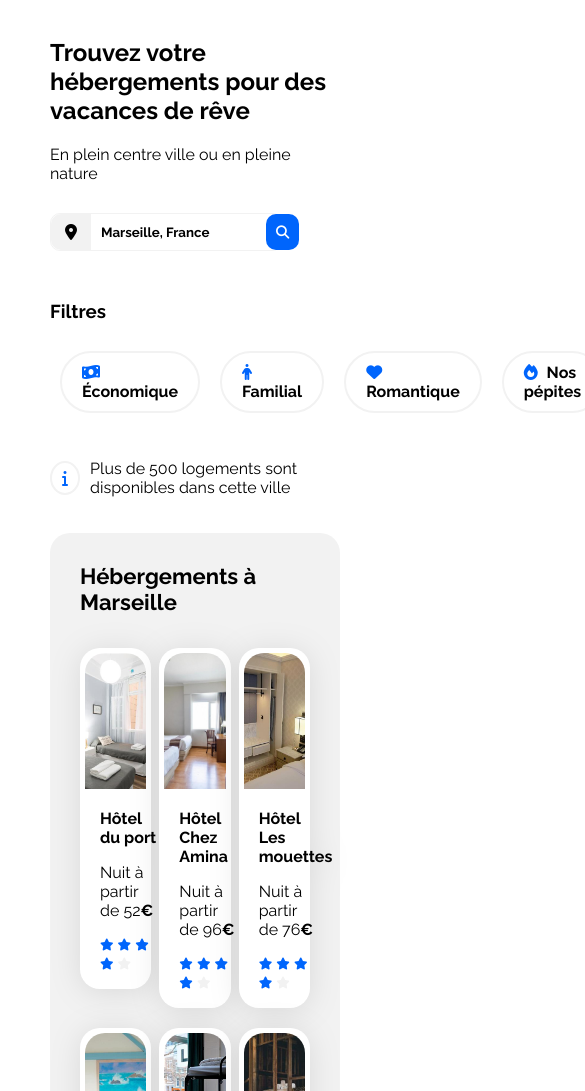
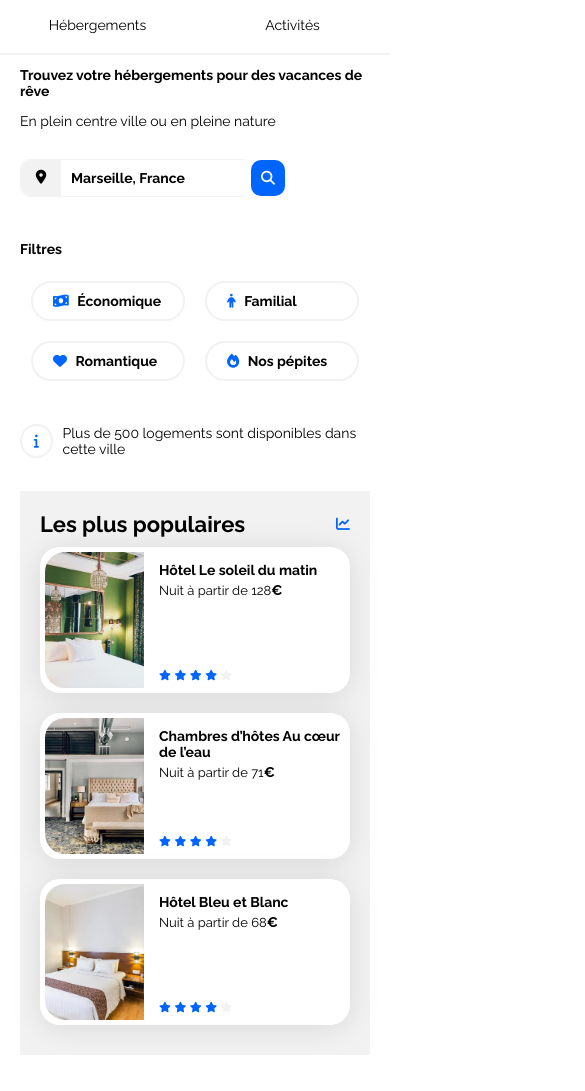
Before and after one commit to SaidMohamedDayas/oc-booki, a plain HTML site: page index.html in a window 390 px wide. Shown: the part 77-1168 px from the top of the page, 585 px wide, since content can reach past the window. Drawn offline with Linux system fonts and the light colour scheme.

Commit message:
feat: responsive - mobile version

```diff
--- a/css/style.css
+++ b/css/style.css
@@ -435,8 +435,56 @@ footer {
 
 /* Small devices (phones, less than 768px) */
 @media (max-width: 767.98px) {
+    * {
+        font-size: 14px;
+    }
 
-    /* ... */
+    main {
+        height: 3770px;
+    }
+
+    .main-container {
+        padding: 0;
+    }
+
+    main {
+        padding: 0 20px;
+    }
+
+    header {
+        flex-direction: column;
+        align-items: center;
+    }
+
+    .logo {
+        padding: 30px 0;
+    }
+
+    nav {
+        width: 100%;
+        gap: 0;
+        display: flex;
+        justify-content: space-evenly;
+    }
+
+
+    .accommodation,
+    .activities-nav {
+        width: 50%;
+        padding: 0;
+        padding-bottom: 20px;
+        display: flex;
+        justify-content: center;
+        border-bottom: var(--main-bg-color) 2px solid;
+    }
+
+    .accommodation:hover,
+    .activities-nav:hover {
+        width: 50%;
+        border-top: none;
+        border-bottom: 2px solid var(--main-color);
+    }
+
     .btn-search {
         display: none;
     }
@@ -448,4 +496,95 @@ footer {
     .search-location {
         width: 230px;
     }
+
+    .filters ul {
+        width: 100%;
+        flex-wrap: wrap;
+        justify-content: center;
+    }
+
+    .filters li {
+        width: 110px;
+        font-size: 14px;
+    }
+
+    .hebergements-and-populaires {
+        flex-direction: column-reverse;
+        gap: 20px;
+
+    }
+
+    .hebergements-and-populaires section {
+        padding: 20px;
+        border-radius: 0;
+    }
+
+    /****** Populaires mobile ***********/
+
+    .populaires {
+        margin: 0;
+    }
+
+    .populaires-cards .card {
+        margin: 10px 0;
+    }
+
+    .populaires-cards {
+        flex-direction: column;
+        justify-content: space-between;
+    }
+
+    .populaires-cards a {
+        width: 100%;
+    }
+
+    /****** Hebergements mobile ***********/
+
+    #hebergements {
+        background-color: white;
+    }
+
+    .hebergements-cards a {
+        width: 100%;
+    }
+
+    .hebergements-cards {
+        flex-direction: column;
+    }
+
+
+    /****** Activities mobile ***********/
+
+    .activities {
+        margin-top: 20px;
+    }
+
+    .activities-cards {
+        flex-direction: column;
+        gap: 10px;
+    }
+
+    .activities-cards a {
+        width: 100%;
+    }
+
+    .activities-cards img {
+        height: 150px;
+    }
+
+    .activities-cards .card-content {
+        padding: 15px;
+    }
+
+
+    /****** Footer mobile ***********/
+    .footer {
+        flex-direction: column;
+        margin: 0 20px;
+    }
+
+    .footer-content li {
+        margin-bottom: 15px;
+    }
+
 }
```
Also changed, not shown: index.html (+0 -2 lines).
